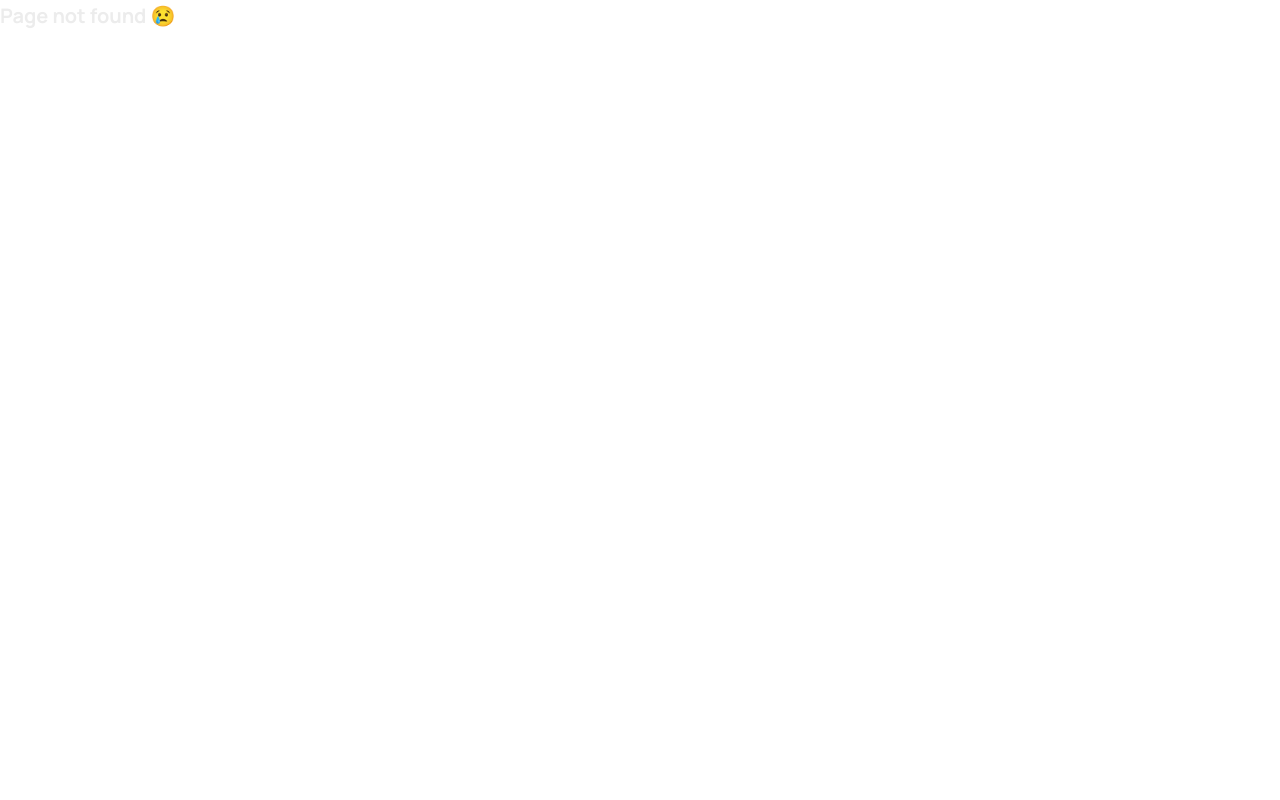
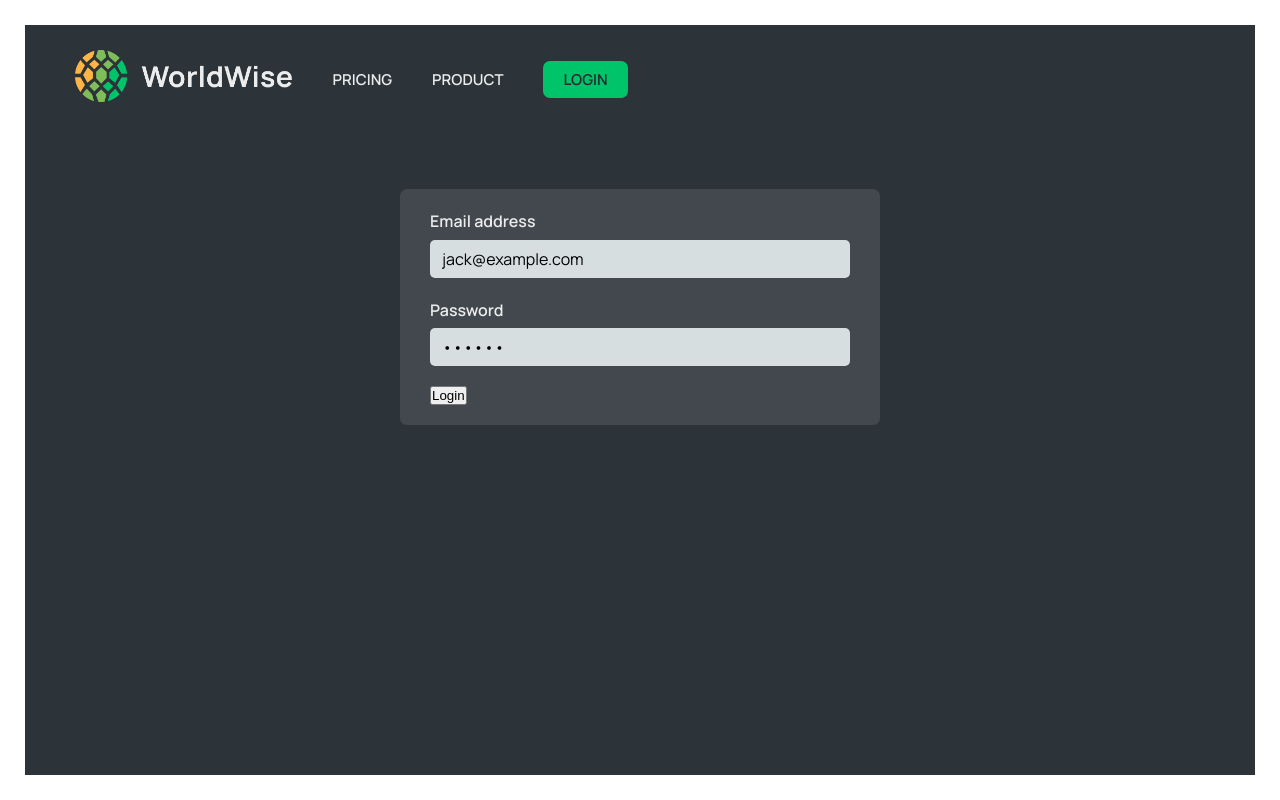
Before and after one commit to mickrubashkin/worldwise, a React (Vite) app: page /login in a window 1280 px wide. Before the commit this address had no page. Built offline with nearby package versions, Linux system fonts and the light colour scheme.

Commit message:
Add navigations to the app pages

```diff
--- a/src/App.jsx
+++ b/src/App.jsx
@@ -4,6 +4,7 @@
 import Homepage from './pages/Homepage'
 import PageNotFound from './pages/PageNotFound'
 import AppLayout from './pages/AppLayout'
+import Login from './pages/Login'
 
 export default function App() {
   return (
@@ -13,6 +14,7 @@
         <Route path="product" element={<Product />} />
         <Route path="pricing" element={<Pricing />} />
         <Route path="app" element={<AppLayout />} />
+        <Route path="login" element={<Login />} />
         <Route path="*" element={<PageNotFound />} />
       </Routes>
     </BrowserRouter>
--- /dev/null
+++ b/src/components/Logo.jsx
@@ -0,0 +1,12 @@
+import { Link } from 'react-router-dom'
+import styles from './Logo.module.css'
+
+function Logo() {
+  return (
+    <Link to="/">
+      <img src="/logo.png" alt="WorldWise logo" className={styles.logo} />
+    </Link>
+  )
+}
+
+export default Logo
--- a/src/components/PageNav.jsx
+++ b/src/components/PageNav.jsx
@@ -1,19 +1,23 @@
 import { NavLink } from 'react-router-dom'
 import styles from './PageNav.module.css'
+import Logo from './Logo'
 
 export default function PageNav() {
   return (
     <nav className={styles.nav}>
       <ul>
-        <li>
-          <NavLink to="/">Home</NavLink>
-        </li>
+        <Logo />
         <li>
           <NavLink to="/pricing">Pricing</NavLink>
         </li>
         <li>
           <NavLink to="/product">Product</NavLink>
         </li>
+        <li>
+          <NavLink to="/login" className={styles.ctaLink}>
+            Login
+          </NavLink>
+        </li>
       </ul>
     </nav>
   )
--- a/src/components/PageNav.module.css
+++ b/src/components/PageNav.module.css
@@ -1,13 +1,34 @@
 .nav {
-  background: fuchsia;
+  display: flex;
+  align-items: center;
+  justify-content: space-between;
 }
 
 .nav ul {
+  list-style: none;
   display: flex;
-  justify-content: space-between;
-  list-style: none;
+  align-items: center;
+  gap: 4rem;
 }
 
-.nav :global(.active) {
-  background: green;
+.nav a:link,
+.nav a:visited {
+  text-decoration: none;
+  color: var(--color-light--2);
+  text-transform: uppercase;
+  font-size: 1.5rem;
+  font-weight: 600;
 }
+
+/* CSS Modules feature */
+.nav a:global(.active) {
+  color: var(--color-brand--2);
+}
+
+a.ctaLink:link,
+a.ctaLink:visited {
+  background-color: var(--color-brand--2);
+  color: var(--color-dark--0);
+  padding: 0.8rem 2rem;
+  border-radius: 7px;
+}
--- a/src/pages/Homepage.jsx
+++ b/src/pages/Homepage.jsx
@@ -1,8 +1,11 @@
-import styles from "./Homepage.module.css";
+import { Link } from 'react-router-dom'
+import styles from './Homepage.module.css'
+import PageNav from '../components/PageNav'
 
 export default function Homepage() {
   return (
     <main className={styles.homepage}>
+      <PageNav />
       <section>
         <h1>
           You travel the world.
@@ -14,7 +17,10 @@
           of. Never forget your wonderful experiences, and show your friends how
           you have wandered the world.
         </h2>
+        <Link to="/app" className="cta">
+          Start tracking now
+        </Link>
       </section>
     </main>
-  );
+  )
 }
--- a/src/pages/Login.jsx
+++ b/src/pages/Login.jsx
@@ -1,12 +1,15 @@
-import styles from "./Login.module.css";
+import { useState } from 'react'
+import styles from './Login.module.css'
+import PageNav from '../components/PageNav'
 
 export default function Login() {
   // PRE-FILL FOR DEV PURPOSES
-  const [email, setEmail] = useState("jack@example.com");
-  const [password, setPassword] = useState("qwerty");
+  const [email, setEmail] = useState('jack@example.com')
+  const [password, setPassword] = useState('qwerty')
 
   return (
     <main className={styles.login}>
+      <PageNav />
       <form className={styles.form}>
         <div className={styles.row}>
           <label htmlFor="email">Email address</label>
@@ -33,5 +36,5 @@
         </div>
       </form>
     </main>
-  );
+  )
 }
--- a/src/pages/Pricing.jsx
+++ b/src/pages/Pricing.jsx
@@ -1,9 +1,11 @@
 // Uses the same styles as Product
-import styles from "./Product.module.css";
+import PageNav from '../components/PageNav'
+import styles from './Product.module.css'
 
 export default function Product() {
   return (
     <main className={styles.product}>
+      <PageNav />
       <section>
         <div>
           <h2>
@@ -20,5 +22,5 @@
         <img src="img-2.jpg" alt="overview of a large city with skyscrapers" />
       </section>
     </main>
-  );
+  )
 }
--- a/src/pages/Product.jsx
+++ b/src/pages/Product.jsx
@@ -1,8 +1,10 @@
-import styles from "./Product.module.css";
+import PageNav from '../components/PageNav'
+import styles from './Product.module.css'
 
 export default function Product() {
   return (
     <main className={styles.product}>
+      <PageNav />
       <section>
         <img
           src="img-1.jpg"
@@ -24,5 +26,5 @@
         </div>
       </section>
     </main>
-  );
+  )
 }
```
Also changed, not shown: starter/components/Logo.jsx (deleted, +0 -7 lines), starter/components/PageNav.module.css (deleted, +0 -34 lines), src/components/Logo.module.css (renamed from starter/components/Logo.module.css).
